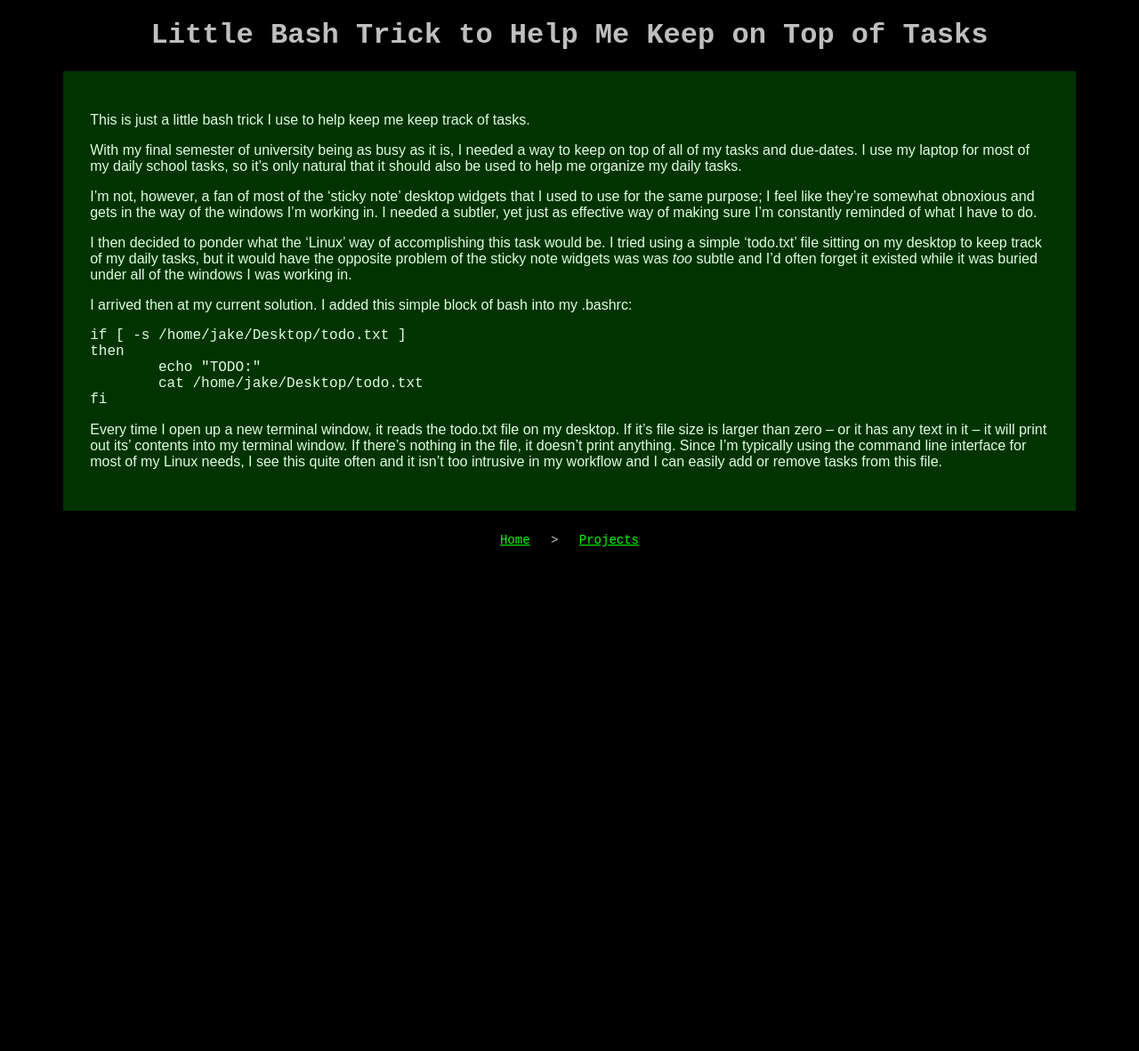
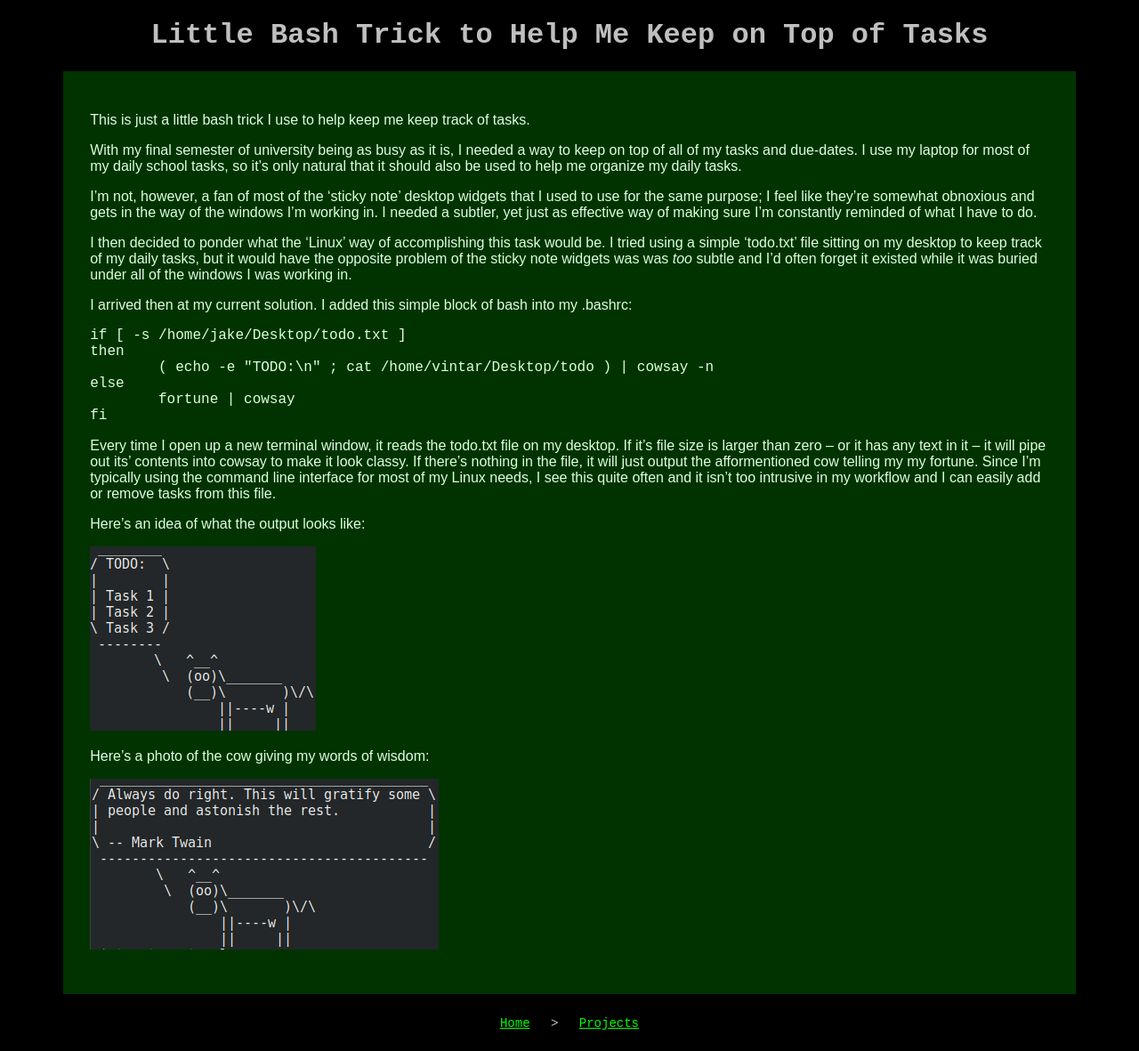
Before and after one commit to jakehempel/jakehempel.us, a Jekyll site: the page built from _posts/2019-2-25-terminal-reminder.md, in a window 1280 px wide. Shown: the whole page at 89% size. Built offline with Jekyll 4.4.1, drawn with Linux system fonts in a browser that asks for light colours; before the commit the page ends 900 px from its top, so only the background shows below that.

Commit message:
moved personal stuff to its own category

````diff
--- a/_posts/2019-2-25-terminal-reminder.md
+++ b/_posts/2019-2-25-terminal-reminder.md
@@ -18,9 +18,19 @@
 ```bash
 if [ -s /home/jake/Desktop/todo.txt ]
 then
-        echo "TODO:"
-        cat /home/jake/Desktop/todo.txt
+        ( echo -e "TODO:\n" ; cat /home/vintar/Desktop/todo ) | cowsay -n
+else
+        fortune | cowsay
 fi
 ```
 
-Every time I open up a new terminal window, it reads the todo.txt file on my desktop. If it's file size is larger than zero -- or it has any text in it -- it will print out its' contents into my terminal window. If there's nothing in the file, it doesn't print anything. Since I'm typically using the command line interface for most of my Linux needs, I see this quite often and it isn't too intrusive in my workflow and I can easily add or remove tasks from this file.
+Every time I open up a new terminal window, it reads the todo.txt file on my desktop. If it's file size is larger than zero -- or it has any text in it -- it will pipe out its' contents into cowsay to make it look classy. If there's nothing in the file, it will just output the afformentioned cow telling my my fortune. Since I'm typically using the command line interface for most of my Linux needs, I see this quite often and it isn't too intrusive in my workflow and I can easily add or remove tasks from this file.
+
+Here's an idea of what the output looks like:
+
+![Cow Task List](/assets/img/cowtask.png)
+
+
+Here's a photo of the cow giving my words of wisdom:
+
+![Cow Wisdom](/assets/img/cowwisdom.png)
--- a/index.html
+++ b/index.html
@@ -59,10 +59,10 @@
     <table>
       <!--Begin Table-->
       <tr>
-        <p><a href="musings.html">My Musings</a></p>
+        <p><a href="projects.html">Projects I've Done</a></p>
       </tr>
       <tr>
-        <p><a href="projects.html">Projects I've Done</a></p>
+        <p><a href="personal.html">Personal Blog</a></p>
       </tr>
       <!--End Table-->
     </table>
--- a/musings.html
+++ b/personal.html
@@ -9,7 +9,7 @@
 <br>
 
 <ul>
-  {% for post in site.categories.musings %}
+  {% for post in site.categories.personal %}
     <li>
       <h2><a href="{{ post.url }}">{{ post.title }}</a></h2>
       <p>{{ post.excerpt }}</p>
````
Also changed, not shown: other parts of personal.html (+1 -1 lines), _posts/2018-11-15-tea_exploration.md (+2 -2 lines), _posts/2019-2-5-games.md (+2 -2 lines), _posts/2019-3-18-cookie_recipe.md (+2 -2 lines), _layouts/personal.html (renamed from _layouts/musings.html), assets/img/cowtask.png (added), assets/img/cowwisdom.png (added), assets/img/me.jpg.
